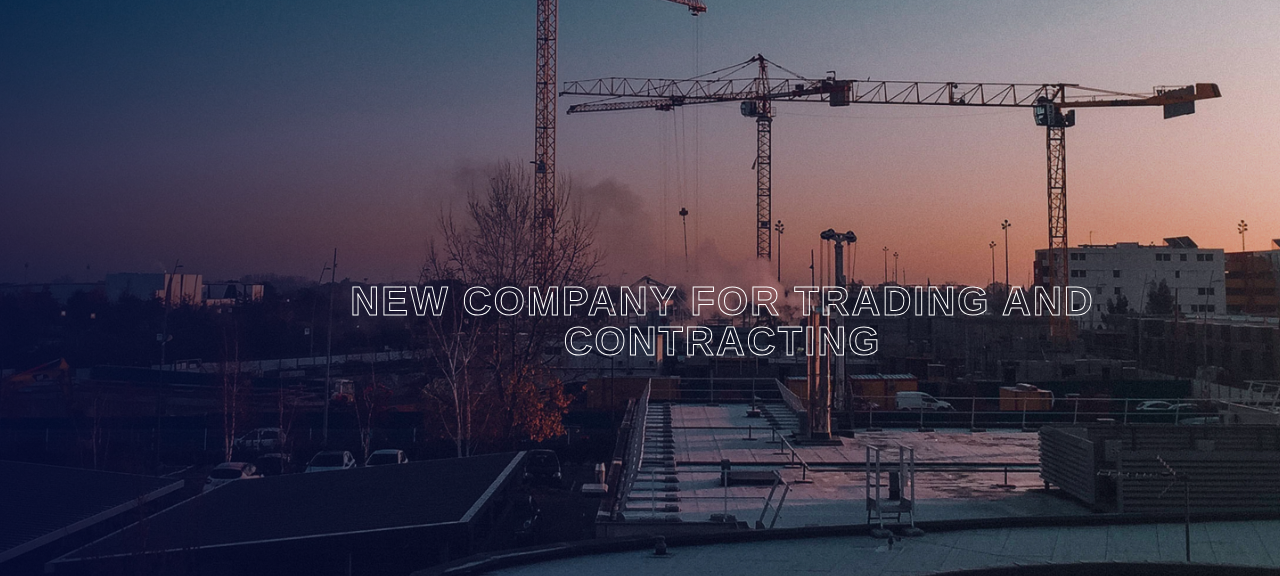
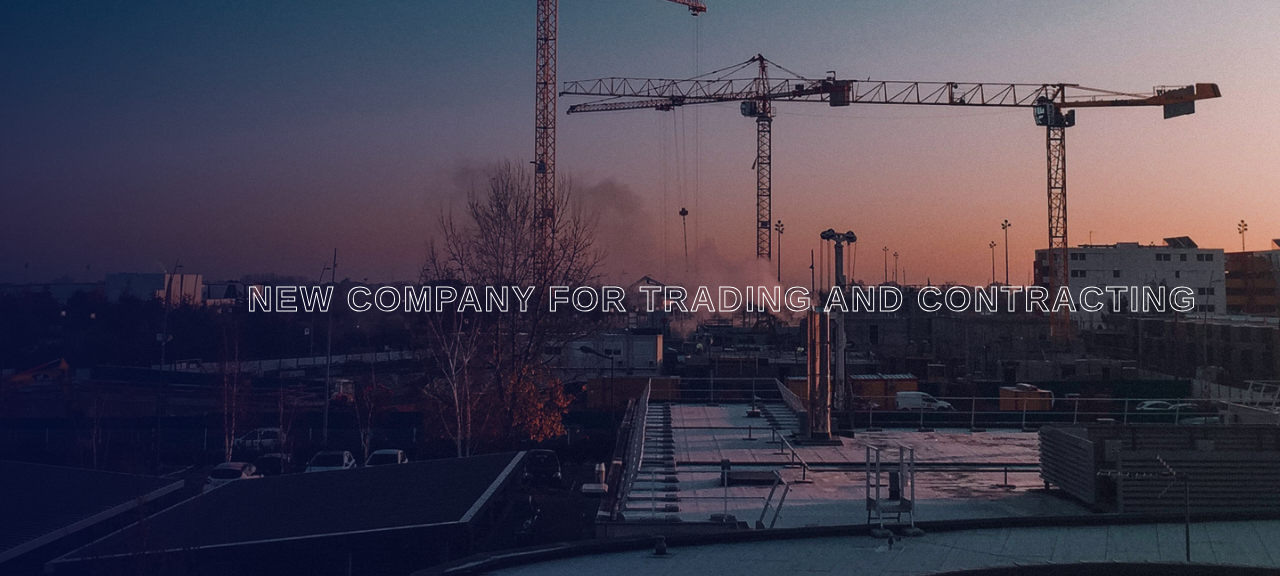
Before and after one commit to ahmed4iot/NCTCIQ, a plain HTML site: page index.html in a window 1280 px wide. Shown: the part 205-781 px from the top of the page. Drawn offline with Linux system fonts and the light colour scheme.

Commit message:
Change English hero title font size to 35px only

```diff
--- a/index.html
+++ b/index.html
@@ -140,7 +140,17 @@
 
     <style>
     /* Responsive hero titles for slider */
-    .hero-title-en, .hero-title-ar {
+    .hero-title-en {
+        font-size: 35px !important;
+        letter-spacing: 2px;
+        font-weight: bold;
+        text-align: center;
+        width: 100%;
+        margin-bottom: 0;
+        line-height: 1.1;
+        padding: 0 10px;
+    }
+    .hero-title-ar {
         font-size: 40px !important;
         letter-spacing: 2px;
         font-weight: bold;
```
Also changed, not shown: blog.html (added), elements.html (added), project_details.html (added), services_details.html (added), single-blog.html (added).
